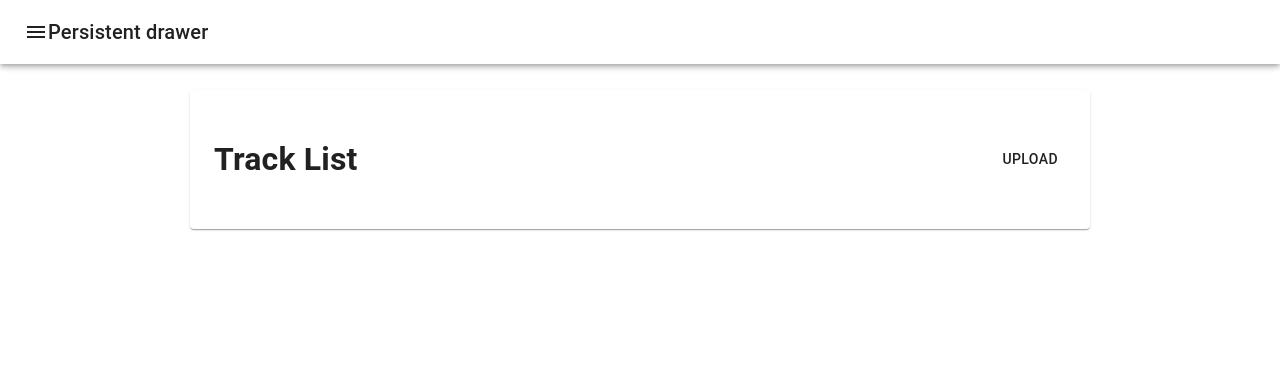
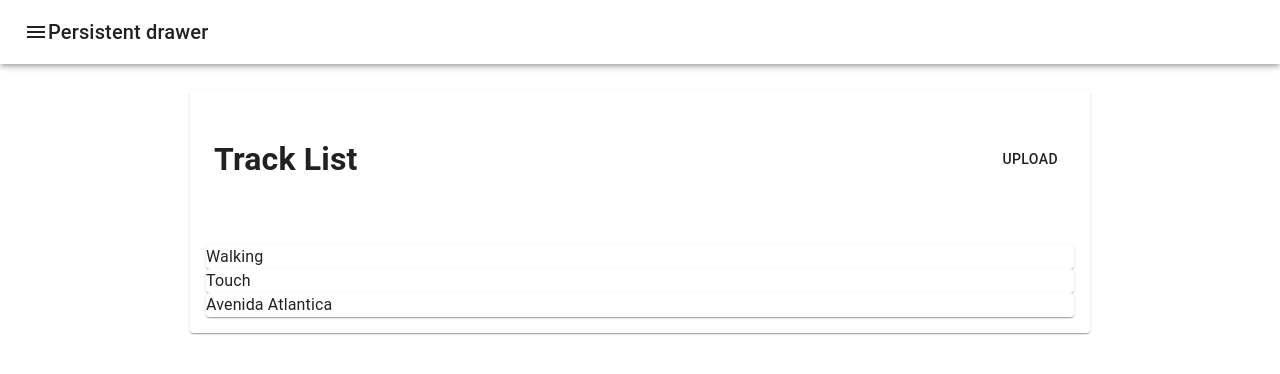
Before and after one commit to paulsumskoy/musict-platform, a Next.js app in the folder client/: page /tracks in a window 1280 px wide. Shown: the top 374 px of the page. Built offline with nearby package versions, Linux system fonts and the light colour scheme.

Commit message:
Track list added

```diff
--- /dev/null
+++ b/client/components/TrackItem.tsx
@@ -0,0 +1,18 @@
+import { Card } from "@material-ui/core";
+import React from "react";
+import { ITrack } from "../types/tracks";
+
+interface TrackItemProps {
+    track: ITrack;
+    active?: boolean;
+}
+
+const TrackItem: React.FC<TrackItemProps> = ({track, active = false}) => {
+    return (
+        <Card>
+            {track.name}
+        </Card>
+    );
+};
+
+export default TrackItem;
--- /dev/null
+++ b/client/components/TrackList.tsx
@@ -0,0 +1,26 @@
+import { Box, Grid } from "@material-ui/core";
+import React from "react";
+import { ITrack } from "../types/tracks";
+import TrackItem from "./TrackItem";
+
+interface TrackListProps {
+    tracks: ITrack[]
+}
+
+const TrackList: React.FC<TrackListProps> = ({tracks}) => {
+
+    return (
+    <Grid container direction="column">
+        <Box p={2}>
+            {tracks.map(track =>
+                <TrackItem
+                    key={track._id}
+                    track={track}
+                />
+            )}
+        </Box>
+    </Grid>
+    );
+};
+
+export default TrackList;
--- a/client/pages/tracks/index.tsx
+++ b/client/pages/tracks/index.tsx
@@ -2,9 +2,17 @@ import { Box, Button, Card, Grid } from "@material-ui/core";
 import React from "react";
 import MainLayout from "../../layouts/MainLayot";
 import { useRouter } from "next/router";
+import { ITrack } from "../../types/tracks";
+import TrackList from "../../components/TrackList";
 
 const Index = () => {
     const router = useRouter()
+    const tracks: ITrack[] = [
+        {_id: '1', name: "Walking", artist: "Jesper Kyd", text: "lalala", listens: 5, audio: 'http://localhost:5000/audio/first.mp3', picture: "http://localhost:5000/image/firts.jpg", comments: []},
+        {_id: '2', name: "Touch", artist: "VCRNOT", text: "lololo", listens: 5, audio: 'http://localhost:5000/audio/second.mp3', picture: "http://localhost:5000/image/second.jpg", comments: []},
+        {_id: '3', name: "Avenida Atlantica", artist: "The Sura Quintet", text: "lululu", listens: 5, audio: 'http://localhost:5000/audio/third.mp3', picture: "http://localhost:5000/image/third.jpg", comments: []},
+    ]
+
     return (
         <MainLayout>
             <Grid container justifyContent="center">
@@ -17,6 +25,7 @@ const Index = () => {
                         </Button>
                     </Grid>
                 </Box>
+                <TrackList tracks = {tracks}/>
                 </Card>
             </Grid>
         </MainLayout>
--- /dev/null
+++ b/client/types/tracks.ts
@@ -0,0 +1,16 @@
+export interface IComment {
+    _id: string;
+    username: string;
+    text: string;
+}
+
+export interface ITrack {
+    _id: string;
+    name: string;
+    artist: string;
+    text: string;
+    listens: number;
+    picture: string;
+    audio: string;
+    comments: IComment[]
+}
```
